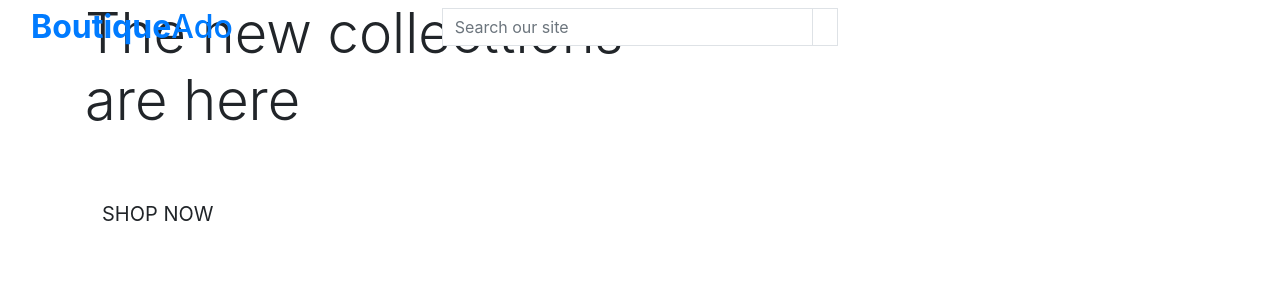
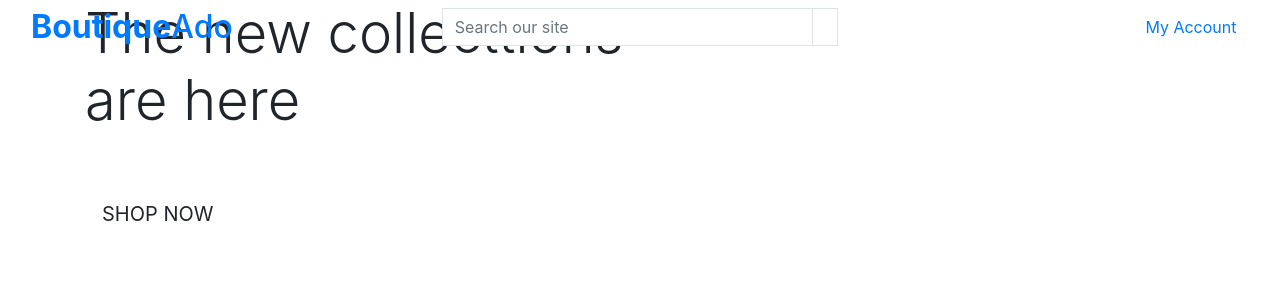
Before and after one commit to MaksimB96/e-com-walkthrough, a Django app: page / in a window 1280 px wide. Shown: the top 300 px of the page. Run offline with Django 3.2, Linux system fonts and the light colour scheme.

Commit message:
Add walkthrough content

```diff
--- a/templates/base.html
+++ b/templates/base.html
@@ -59,7 +59,29 @@
             </div>
             <div class="col-12 col-lg-4 my-auto py-1 py-lg-0">
                 <ul class="list-inline list-unstyled text-center text-lg-right my-0">
-                    <li class="list-inline-item dropdown"></li>
+                    <li class="list-inline-item dropdown">
+                        <a class="text-black nav-link" href="#" id="user-options" data-toggle="dropdown"
+                            aria-haspopup="true" aria-expanded="false">
+                            <div class="text-center">
+                                <div>
+                                    <i class="fas fa-user fa-lg"></i>
+                                </div>
+                                <p class="my-0">My Account</p>
+                            </div>
+                        </a>
+                        <div class="dropdown-menu border-0" aria-labelledby="user-options">
+                            {% if request.user.is_authenticated %}
+                            {% if request.user.is_superuser %}
+                            <a href="" class="dropdown-item">Product Managment</a>
+                            {% endif %}
+                            <a href="" class="dropdown-item">My Profile</a>
+                            <a href="{% url 'account_logout' %}" class="dropdown-item">Logout</a>
+                            {% else %}
+                            <a href="{% url 'account_signup' %}" class="dropdown-item">Register</a>
+                            <a href="{% url 'account_login' %}" class="dropdown-item">Login</a>
+                            {% endif %}
+                        </div>
+                    </li>
                     <li class="list-inline-item"></li>
                 </ul>
             </div>
```
